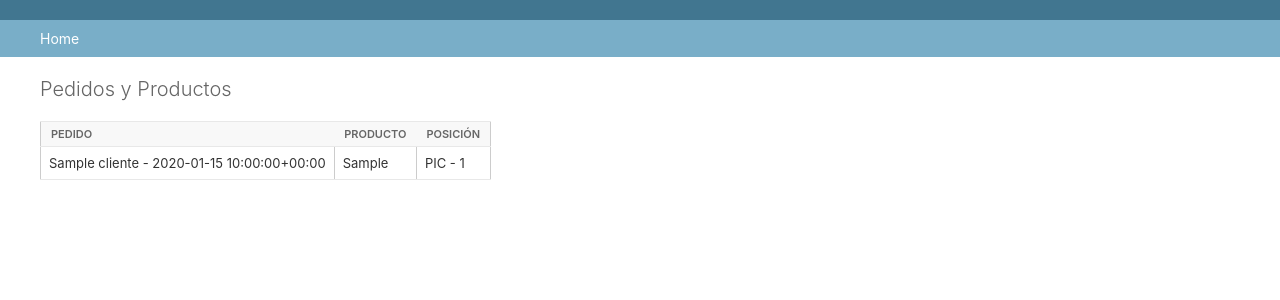
After one commit to edubrialesUFV/atenea, a Django app: page /producto/admin/pedidos_productos/ in a window 1280 px wide. The commit adds this page. Shown: the top 300 px of the page. Run offline with Django 4.2, Linux system fonts and the light colour scheme; tables that the repository leaves empty hold one stand-in row (values such as "Sample post").

Commit message:
pedido-producto-posición funcionando

```diff
--- a/atenea/urls.py
+++ b/atenea/urls.py
@@ -29,5 +29,6 @@ urlpatterns = [
     path('checkout/', checkout, name='checkout'),
     path('checkout/procesar_compra/', procesar_compra, name='procesar_compra'),
     path('eliminar/<int:producto_id>/', eliminar_producto, name='eliminar_producto'),
+    path('', include('gestion_almacenes.urls')),
 
 ]
--- a/gestion_almacenes/forms.py
+++ b/gestion_almacenes/forms.py
@@ -1,4 +1,3 @@
-from django import forms
 from django import forms
 from django.contrib.auth.forms import UserCreationForm
 from .models import Cliente
--- a/gestion_almacenes/templates/admin_custom.html
+++ b/gestion_almacenes/templates/admin_custom.html
@@ -18,6 +18,8 @@
     <h2>Enlaces personalizados</h2>
     <ul>
         <li><a href="{% url 'registrar_producto' %}">Registrar producto</a></li>
+        <!-- Agrega un enlace a la nueva página de visualización -->
+        <li><a href="{% url 'admin:pedidos_productos' %}">Ver pedidos y productos</a></li>
     </ul>
 </div>
 {% endblock %}
--- /dev/null
+++ b/gestion_almacenes/templates/pedidos_productos.html
@@ -0,0 +1,31 @@
+{% extends "admin/base.html" %}
+
+{% block title %}Pedidos y Productos{% endblock %}
+
+{% block content %}
+<h1>Pedidos y Productos</h1>
+<table border="1">
+    <thead>
+        <tr>
+            <th>Pedido</th>
+            <th>Producto</th>
+            <th>Posición</th>
+        </tr>
+    </thead>
+    <tbody>
+        {% for pedido in pedidos %}
+            {% for pedido_producto in pedido.pedidoproducto_set.all %}
+                <tr>
+                    <td>{{ pedido }}</td>
+                    <td>{{ pedido_producto.producto }}</td>
+                    <td>
+                        {% for producto_posicion in pedido_producto.producto.productoposicion_set.all %}
+                            {{ producto_posicion.posicion }}
+                        {% endfor %}
+                    </td>
+                </tr>
+            {% endfor %}
+        {% endfor %}
+    </tbody>
+</table>
+{% endblock %}
--- a/gestion_almacenes/urls.py
+++ b/gestion_almacenes/urls.py
@@ -5,4 +5,6 @@ from . import views
 urlpatterns = [
    path('detail/<str:id>/', views.producto_detail, name="detail"),
    path('cesta/<str:id>/', views.anadirAcesta, name="cesta"),
+   path('admin/pedidos_productos/', views.pedidos_productos, name='pedidos_productos'),
+
 ]
--- a/gestion_almacenes/views.py
+++ b/gestion_almacenes/views.py
@@ -13,7 +13,7 @@ from .forms import FiltroProveedorForm
 from django.urls import reverse
 from .models import Producto, Pedido, Cliente
 from django.utils import timezone
-
+from gestion_almacenes.models import Pedido, PedidoProducto, ProductoPosicion
 
 
 from .forms import FiltroProveedorForm
@@ -185,3 +185,10 @@ def eliminar_producto(request, producto_id):
         del carrito[producto_id]
         request.session['carrito'] = carrito
     return redirect('/checkout/')
+
+
+def pedidos_productos(request):
+    pedidos = Pedido.objects.select_related('cliente').prefetch_related('pedidoproducto_set__producto__productoposicion_set__posicion').all()
+
+    context = {'pedidos': pedidos}
+    return render(request, 'pedidos_productos.html', context)
```
Also changed, not shown: gestion_almacenes/admin.py (+10 -3 lines).
